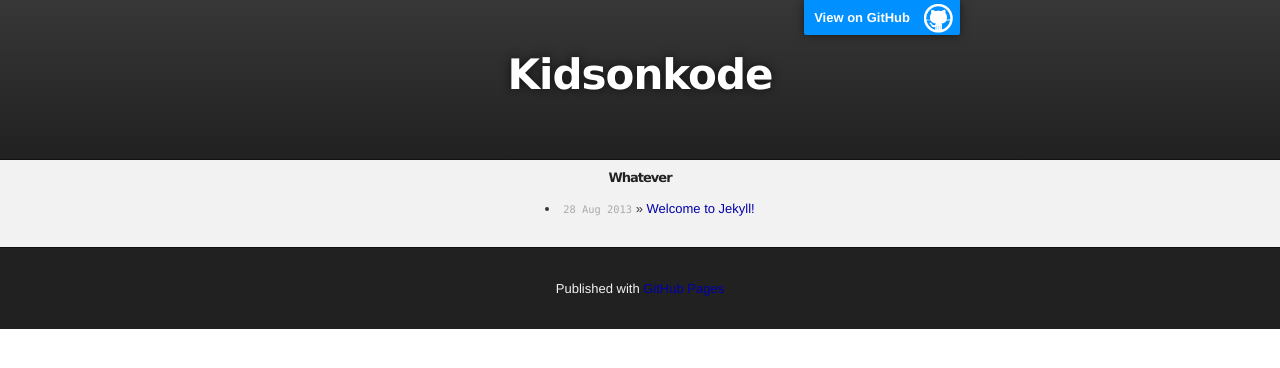
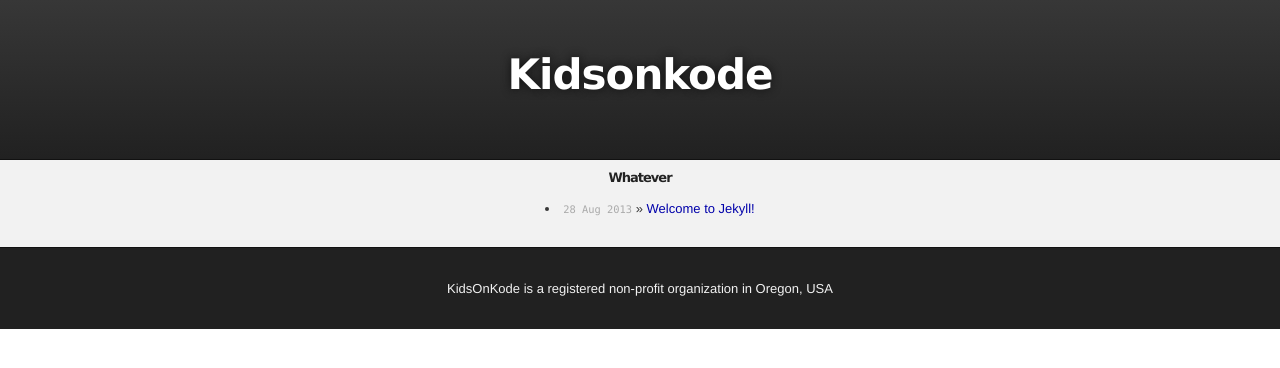
Before and after one commit to kidsonkode/kidsonkode.github.io, a Jekyll site: the page built from index.html, in a window 1280 px wide. Shown: the top 368 px of the page. Built offline with Jekyll 4.4.1, drawn with Linux system fonts in a browser that asks for light colours; Markdown is read by kramdown in place of the engine named in the settings.

Commit message:
change template

```diff
--- a/_layouts/default.html
+++ b/_layouts/default.html
@@ -21,8 +21,6 @@
     <!-- HEADER -->
     <div id="header_wrap" class="outer">
         <header class="inner">
-          <a id="forkme_banner" href="https://github.com/kidsonkode">View on GitHub</a>
-
           <h1 id="project_title">Kidsonkode</h1>
           <h2 id="project_tagline"></h2>
 
@@ -36,7 +34,7 @@
     <!-- FOOTER  -->
     <div id="footer_wrap" class="outer">
       <footer class="inner">
-        <p>Published with <a href="http://pages.github.com">GitHub Pages</a></p>
+        <p>KidsOnKode is a registered non-profit organization in Oregon, USA</p>
       </footer>
     </div>
   </body>
```
